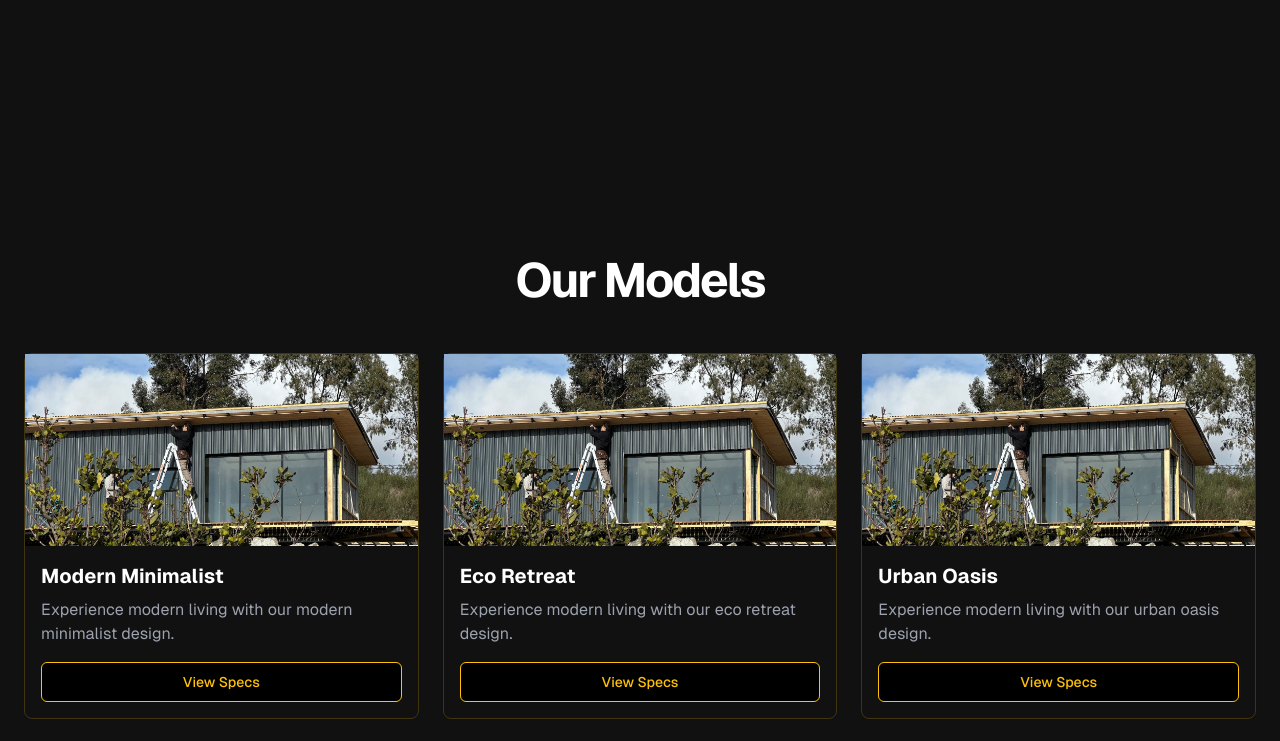
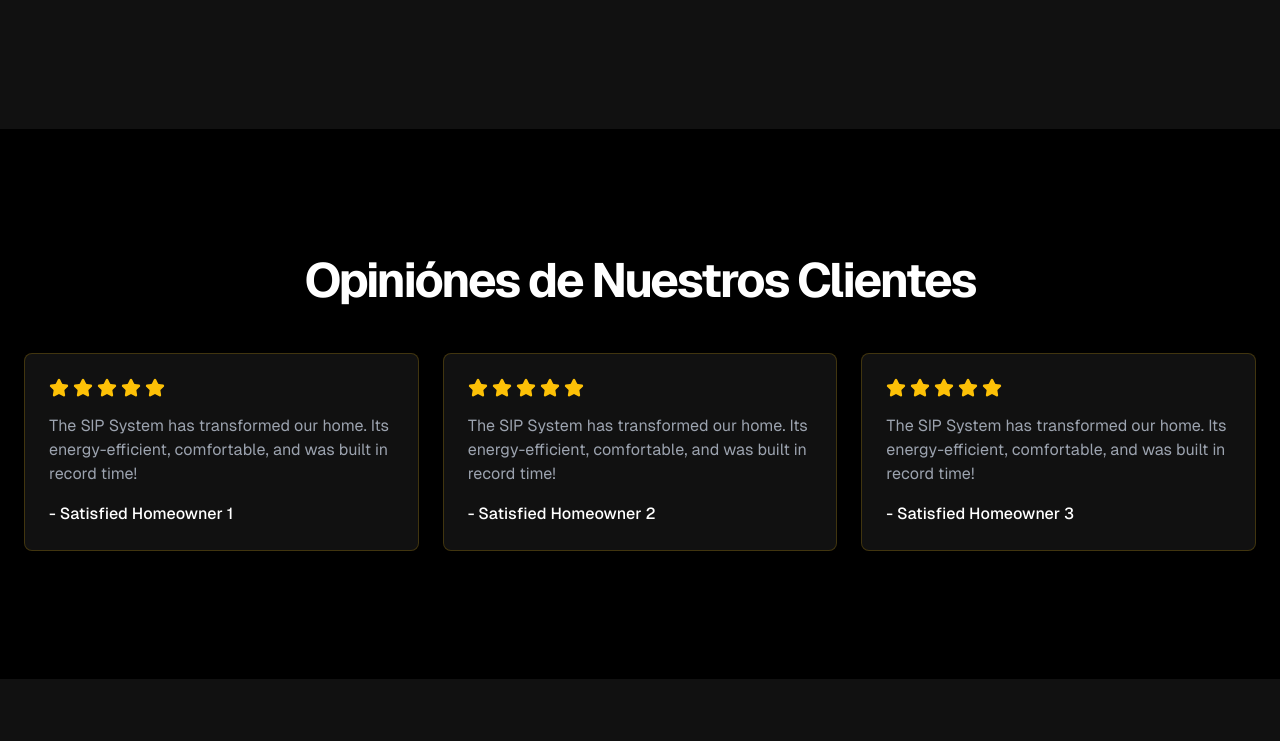
Before and after one commit to ignacioisasmendi/uinta, a Next.js app: page / in a window 1280 px wide. Shown: the part 2020-2761 px from the top of the page. Built offline with nearby package versions, Linux system fonts and the light colour scheme.

Commit message:
Fix our models

```diff
--- a/src/app/page.tsx
+++ b/src/app/page.tsx
@@ -91,7 +91,7 @@ export default function LandingPage() {
           </div>
         </section>
 
-        <section className="w-full py-12 md:py-24 lg:py-32 bg-[#111]">
+        {/* <section className="w-full py-12 md:py-24 lg:py-32 bg-[#111]">
           <div className="container mx-auto px-4 md:px-6">
             <h2 className="text-3xl font-bold tracking-tighter sm:text-4xl md:text-5xl text-center mb-12">
               Our Models
@@ -119,7 +119,7 @@ export default function LandingPage() {
               )}
             </div>
           </div>
-        </section>
+        </section>  */}
 
         <section className="w-full py-12 md:py-24 lg:py-32 bg-primary">
           <div className="container mx-auto px-4 md:px-6">
```
